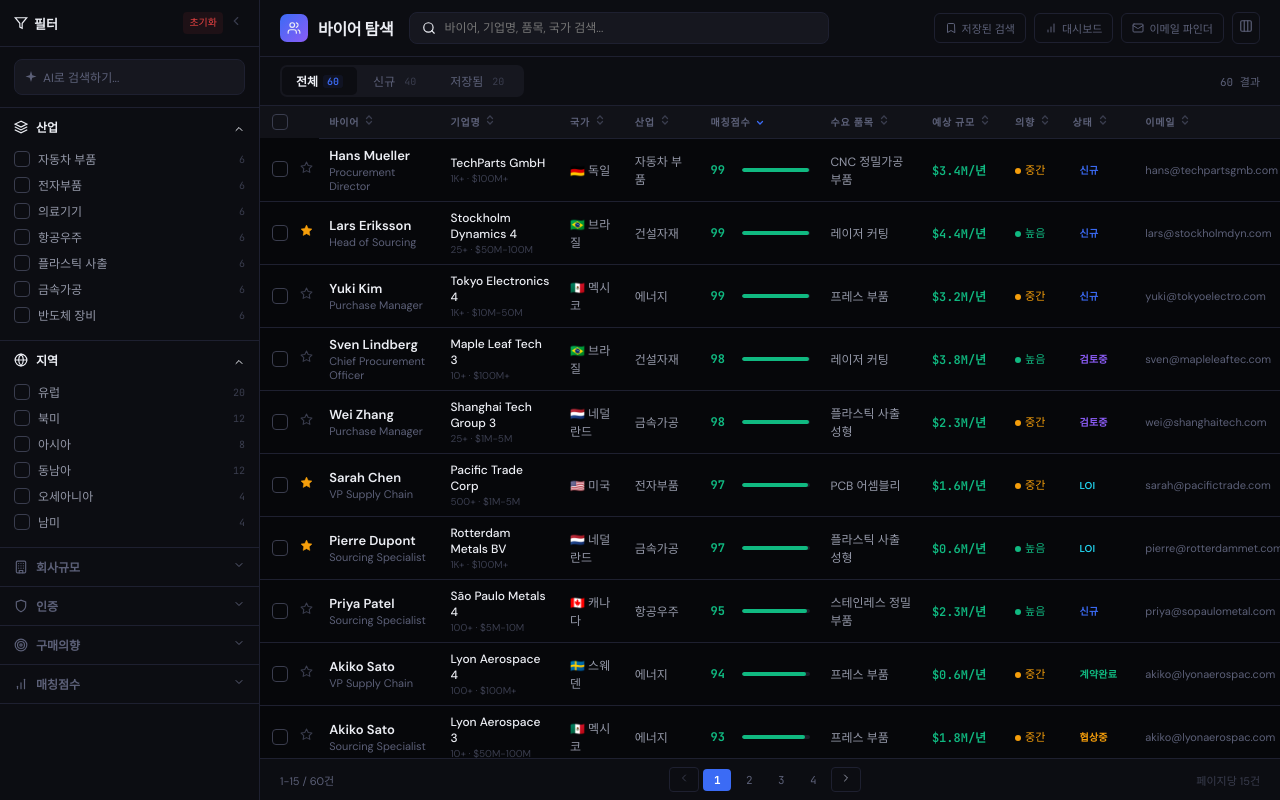
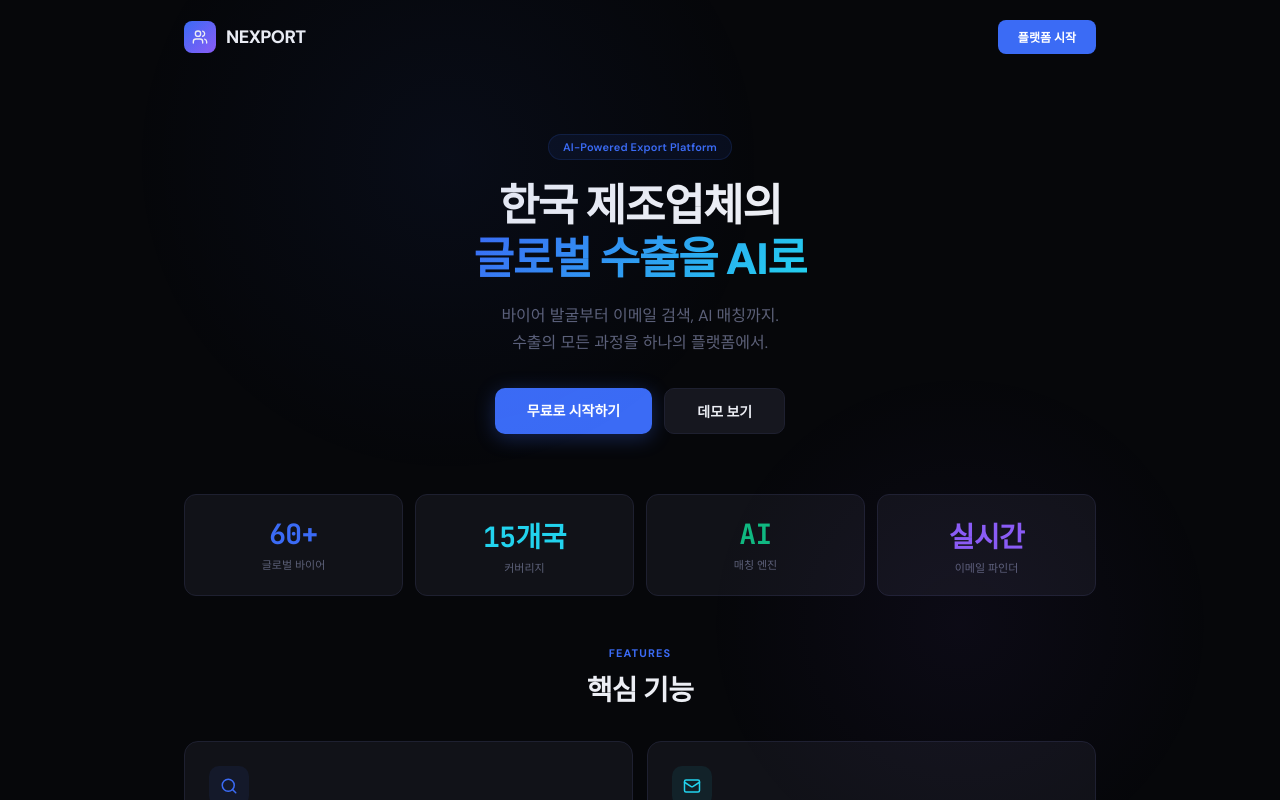
Before and after one commit to woozani/nexport-platform, a React (Vite) app: page / in a window 1280 px wide. Built offline with nearby package versions, Linux system fonts and the light colour scheme.

Commit message:
feat: landing hero section

```diff
--- a/src/App.jsx
+++ b/src/App.jsx
@@ -289,6 +289,101 @@ function BuyerDetailPanel({ buyer, onClose, onSave, isSaved }) {
         </div>
       </div>
     </>
+  );
+}
+
+
+// ─────────── LANDING HERO ───────────
+function LandingHero({ onEnter }) {
+  const [visible, setVisible] = useState(false);
+  useEffect(() => { setTimeout(() => setVisible(true), 100); }, []);
+  const stats = [
+    { val: "60+", label: "글로벌 바이어", color: "var(--blue)" },
+    { val: "15개국", label: "커버리지", color: "var(--cyan)" },
+    { val: "AI", label: "매칭 엔진", color: "var(--green)" },
+    { val: "실시간", label: "이메일 파인더", color: "var(--violet)" },
+  ];
+  const features = [
+    { icon: <Ic.Search s={18}/>, title: "바이어 탐색", desc: "60개국 산업·인증·지역별 고급 필터링으로 최적의 바이어를 찾으세요", color: "var(--blue)", dim: "var(--blue-dim)" },
+    { icon: <Ic.Mail s={18}/>, title: "이메일 파인더", desc: "Hunter.io 기반 실시간 바이어 이메일 검색 및 검증", color: "var(--cyan)", dim: "var(--cyan-dim)" },
+    { icon: <Ic.Bar s={18}/>, title: "대시보드", desc: "파이프라인 관리, KPI 지표, 전환율 분석을 한눈에", color: "var(--amber)", dim: "var(--amber-dim)" },
+    { icon: <Ic.Sparkle s={18}/>, title: "AI 매칭", desc: "제조사 프로필 기반 TOP 15 바이어 자동 추천", color: "var(--green)", dim: "var(--green-dim)" },
+  ];
+  return (
+    <div style={{position:"fixed",inset:0,zIndex:100,background:"var(--bg-0)",overflow:"auto"}}>
+      {/* Ambient glow */}
+      <div style={{position:"fixed",top:"-20%",left:"10%",width:"50vw",height:"50vw",borderRadius:"50%",background:"radial-gradient(circle,rgba(59,107,245,.06) 0%,transparent 70%)",pointerEvents:"none"}}/>
+      <div style={{position:"fixed",bottom:"-10%",right:"5%",width:"40vw",height:"40vw",borderRadius:"50%",background:"radial-gradient(circle,rgba(139,92,246,.05) 0%,transparent 70%)",pointerEvents:"none"}}/>
+
+      <div style={{maxWidth:960,margin:"0 auto",padding:"0 24px"}}>
+        {/* Nav */}
+        <div style={{display:"flex",alignItems:"center",justifyContent:"space-between",padding:"20px 0",opacity:visible?1:0,transform:visible?"none":"translateY(-10px)",transition:"all .6s ease"}}>
+          <div style={{display:"flex",alignItems:"center",gap:10}}>
+            <div style={{width:32,height:32,borderRadius:8,background:"linear-gradient(135deg,var(--blue),var(--violet))",display:"flex",alignItems:"center",justifyContent:"center"}}><Ic.Users s={16}/></div>
+            <span style={{fontSize:18,fontWeight:800,letterSpacing:"-.03em"}}>NEXPORT</span>
+          </div>
+          <div onClick={onEnter} style={{padding:"8px 20px",borderRadius:8,background:"var(--blue)",color:"#fff",fontSize:12,fontWeight:600,cursor:"pointer",transition:"opacity .2s"}}
+            onMouseEnter={e=>e.currentTarget.style.opacity=".85"} onMouseLeave={e=>e.currentTarget.style.opacity="1"}>플랫폼 시작</div>
+        </div>
+
+        {/* Hero */}
+        <div style={{textAlign:"center",padding:"60px 0 40px",opacity:visible?1:0,transform:visible?"none":"translateY(20px)",transition:"all .8s ease .1s"}}>
+          <div style={{display:"inline-block",padding:"5px 14px",borderRadius:20,background:"var(--blue-dim)",border:"1px solid rgba(59,107,245,.15)",fontSize:11,fontWeight:600,color:"var(--blue)",marginBottom:20,letterSpacing:".02em"}}>AI-Powered Export Platform</div>
+          <h1 style={{fontSize:44,fontWeight:900,lineHeight:1.2,letterSpacing:"-.03em",marginBottom:16,fontFamily:"var(--font)"}}>
+            <span style={{color:"var(--t1)"}}>한국 제조업체의</span><br/>
+            <span style={{background:"linear-gradient(135deg,var(--blue),var(--cyan))",WebkitBackgroundClip:"text",WebkitTextFillColor:"transparent"}}>글로벌 수출을 AI로</span>
+          </h1>
+          <p style={{fontSize:16,color:"var(--t3)",maxWidth:520,margin:"0 auto",lineHeight:1.7}}>
+            바이어 발굴부터 이메일 검색, AI 매칭까지.<br/>수출의 모든 과정을 하나의 플랫폼에서.
+          </p>
+          <div style={{display:"flex",gap:12,justifyContent:"center",marginTop:32}}>
+            <div onClick={onEnter} style={{padding:"12px 32px",borderRadius:10,background:"var(--blue)",color:"#fff",fontSize:14,fontWeight:700,cursor:"pointer",transition:"all .2s",boxShadow:"0 4px 20px rgba(59,107,245,.3)"}}
+              onMouseEnter={e=>{e.currentTarget.style.transform="translateY(-2px)";e.currentTarget.style.boxShadow="0 6px 24px rgba(59,107,245,.4)"}}
+              onMouseLeave={e=>{e.currentTarget.style.transform="none";e.currentTarget.style.boxShadow="0 4px 20px rgba(59,107,245,.3)"}}>
+              무료로 시작하기
+            </div>
+            <div onClick={onEnter} style={{padding:"12px 32px",borderRadius:10,background:"var(--bg-3)",border:"1px solid var(--border)",color:"var(--t1)",fontSize:14,fontWeight:600,cursor:"pointer",transition:"all .2s"}}
+              onMouseEnter={e=>e.currentTarget.style.borderColor="var(--border-h)"} onMouseLeave={e=>e.currentTarget.style.borderColor="var(--border)"}>
+              데모 보기
+            </div>
+          </div>
+        </div>
+
+        {/* Stats Row */}
+        <div style={{display:"grid",gridTemplateColumns:"repeat(4,1fr)",gap:12,padding:"20px 0 50px",opacity:visible?1:0,transform:visible?"none":"translateY(20px)",transition:"all .8s ease .3s"}}>
+          {stats.map((s,i)=>(
+            <div key={i} style={{textAlign:"center",padding:"20px 12px",borderRadius:12,background:"var(--bg-2)",border:"1px solid var(--border)"}}>
+              <div style={{fontSize:28,fontWeight:800,fontFamily:"var(--mono)",color:s.color,letterSpacing:"-.02em"}}>{s.val}</div>
+              <div style={{fontSize:11,color:"var(--t3)",marginTop:4,fontWeight:500}}>{s.label}</div>
+            </div>
+          ))}
+        </div>
+
+        {/* Features Grid */}
+        <div style={{opacity:visible?1:0,transform:visible?"none":"translateY(20px)",transition:"all .8s ease .5s"}}>
+          <div style={{textAlign:"center",marginBottom:32}}>
+            <div style={{fontSize:11,fontWeight:700,color:"var(--blue)",textTransform:"uppercase",letterSpacing:".1em",marginBottom:8}}>Features</div>
+            <h2 style={{fontSize:28,fontWeight:800,letterSpacing:"-.02em"}}>핵심 기능</h2>
+          </div>
+          <div style={{display:"grid",gridTemplateColumns:"repeat(2,1fr)",gap:14,paddingBottom:60}}>
+            {features.map((f,i)=>(
+              <div key={i} style={{padding:24,borderRadius:14,background:"var(--bg-2)",border:"1px solid var(--border)",transition:"all .2s",cursor:"default"}}
+                onMouseEnter={e=>{e.currentTarget.style.borderColor="var(--border-h)";e.currentTarget.style.transform="translateY(-2px)"}}
+                onMouseLeave={e=>{e.currentTarget.style.borderColor="var(--border)";e.currentTarget.style.transform="none"}}>
+                <div style={{width:40,height:40,borderRadius:10,background:f.dim,display:"flex",alignItems:"center",justifyContent:"center",marginBottom:14,color:f.color}}>{f.icon}</div>
+                <div style={{fontSize:15,fontWeight:700,marginBottom:6}}>{f.title}</div>
+                <div style={{fontSize:12,color:"var(--t3)",lineHeight:1.6}}>{f.desc}</div>
+              </div>
+            ))}
+          </div>
+        </div>
+
+        {/* Footer */}
+        <div style={{textAlign:"center",padding:"30px 0",borderTop:"1px solid var(--border)",opacity:visible?1:0,transition:"all .8s ease .7s"}}>
+          <div style={{fontSize:11,color:"var(--t4)"}}>© 2026 NEXPORT. AI 기반 수출 바이어 매칭 플랫폼</div>
+        </div>
+      </div>
+    </div>
   );
 }
 
@@ -1002,6 +1097,7 @@ export default function App() {
   const [sideCollapsed, setSideCollapsed] = useState(false);
   const [search, setSearch] = useState("");
   const [detailBuyer, setDetailBuyer] = useState(null);
+  const [showLanding, setShowLanding] = useState(true);
   const [tab, setTab] = useState("전체");
   const [sort, setSort] = useState({field:"score",asc:false});
   const [selected, setSelected] = useState(new Set());
@@ -1079,6 +1175,8 @@ export default function App() {
   return (
     <>
       <style>{CSS}</style>
+      {showLanding && <LandingHero onEnter={()=>setShowLanding(false)} />}
+
       {detailBuyer && <BuyerDetailPanel buyer={detailBuyer} onClose={()=>setDetailBuyer(null)} onSave={(b)=>{savedSet.has(b.id)?setSavedSet(p=>{const n=new Set(p);n.delete(b.id);return n}):setSavedSet(p=>new Set([...p,b.id]))}} isSaved={savedSet.has(detailBuyer.id)} />}
 
       <div style={{display:"flex",height:"100vh",overflow:"hidden",background:"var(--bg-0)"}}>
```
